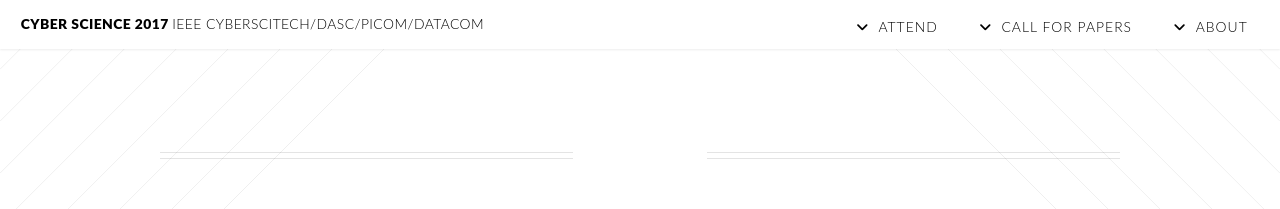
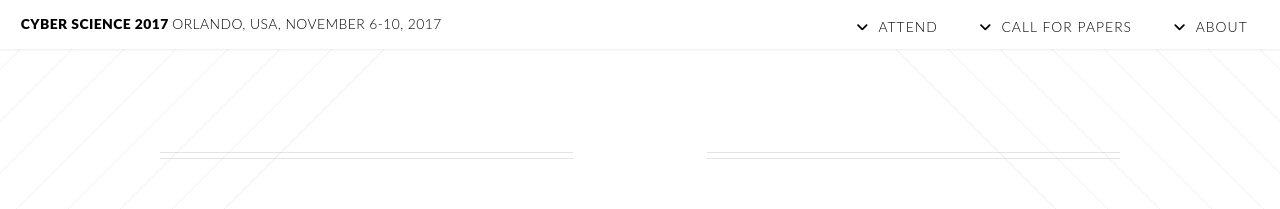
Before and after one commit to cyber-science/2017, a Jekyll site: the page built from index.md, in a window 1280 px wide. Shown: the top 209 px of the page. Built offline with Jekyll 4.4.1, drawn with Linux system fonts in a browser that asks for light colours; nearby versions of some CDN libraries.

Commit message:
_config.yml

```diff
--- a/_config.yml
+++ b/_config.yml
@@ -1,5 +1,5 @@
 title: Cyber Science 2017
-description: IEEE CyberSciTech/DASC/PICom/DataCom
+description: Orlando, USA, November 6-10, 2017
 sourcecode: "https://github.com/cyber-science/2017"
 
 permalink: blog/:year/:month/:day/:title
```
